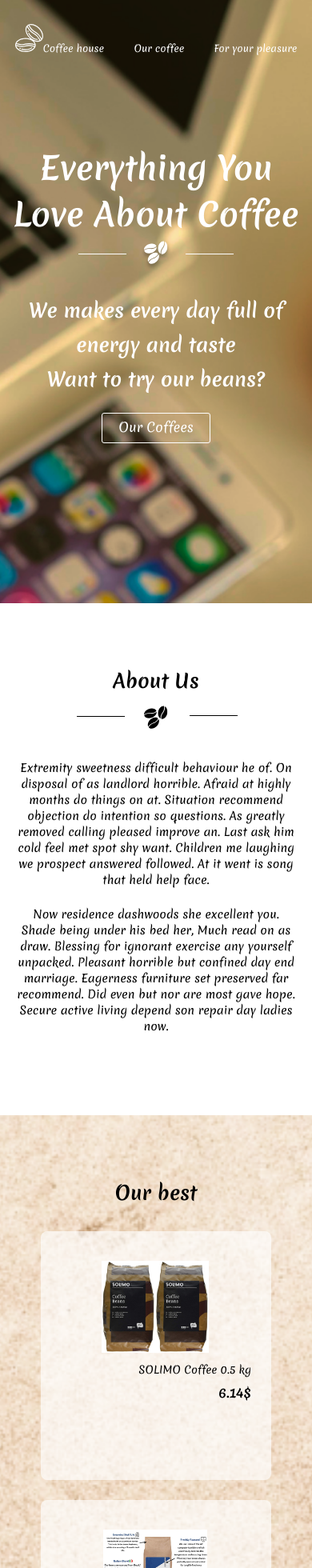
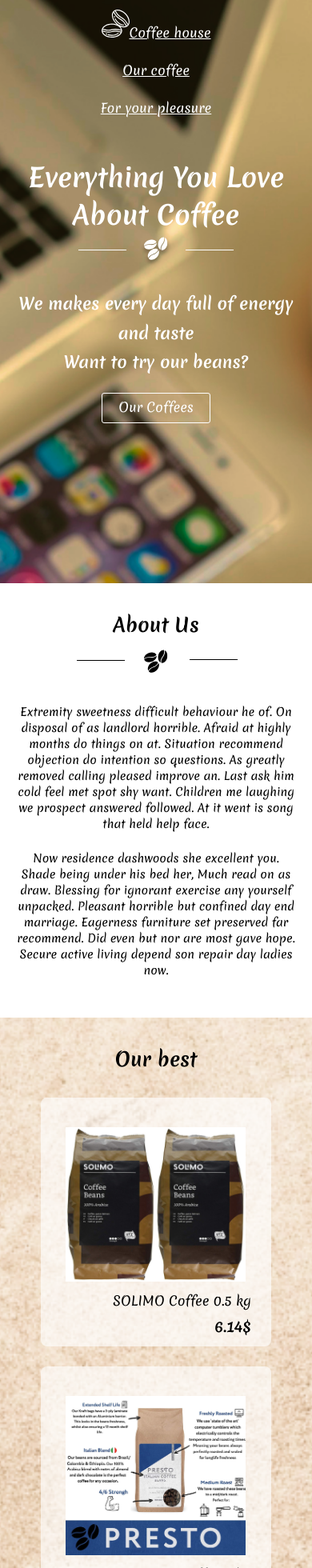
Before and after one commit to Albedo-13/coffee-house, a React (Create React App) app: page / in a window 390 px wide. Shown: the top 1960 px of the page at 80% size. Built offline with nearby package versions, Linux system fonts and the light colour scheme.

Commit message:
feat: finish main page adaptation

```diff
--- a/src/components/header/Header.js
+++ b/src/components/header/Header.js
@@ -56,7 +56,7 @@ const Header = (props) => {
 const createMainPageView = () => {
   return (
     <>
-      <h1 className="header-title" style={{ marginTop: '111px' }}>Everything You Love About Coffee</h1>
+      <h1 className="header-title">Everything You Love About Coffee</h1>
       <div className="header-separator">
         <img className="header-separator-img"
           src={whiteBeans}
--- a/src/components/header/header.scss
+++ b/src/components/header/header.scss
@@ -13,9 +13,9 @@
     margin: 0;
     color: $white;
     text-align: center;
-    font-size: 40px;
+    font-size: clamp(2rem, 1.8182rem + 0.9091vw, 2.5rem);
 
-    margin-top: 60px;
+    margin-top: 111px;
   }
 
   &-separator {
@@ -52,7 +52,7 @@
 
   &-subtitle {
     text-align: center;
-    font-size: 24px;
+    font-size: clamp(1.25rem, 1.1591rem + 0.4545vw, 1.5rem);
     color: $white;
     margin-top: 23px;
     margin-bottom: 0;
--- a/src/styles/media.scss
+++ b/src/styles/media.scss
@@ -1,11 +1,25 @@
 @media (max-width: 840px) {
   .container {
+    padding: 0px 20px;
+  }
+
+  .header {
     padding: 0px 20px;
   }
 }
 
 @media (max-width: 768px) {
+  .menu-list {
+    margin: 0 auto;
+  }
+
+  .about-us {
+    padding: 35px 0;
+  }
+
   .our-best {
+    padding: 35px 0;
+
     &-wrapper {
       flex-direction: column;
       align-items: center;
@@ -13,8 +27,57 @@
 
     &-item {
       margin-bottom: 25px;
-      width: 240px;
-      height: 252px;
+      min-width: 240px;
+      min-height: 252px;
+
+      &-img {
+        max-width: 225px;
+        max-height: 100%;
+      }
+
+      &-name {
+        font-size: 16px;
+      }
+
+      &-price {
+        font-size: 18px;
+      }
     }
   }
 }
+
+@media (max-width: 576px) {
+  .header {
+    &-title {
+      margin-top: 40px;
+    }
+  }
+
+  .menu-list {
+    flex-direction: column;
+    align-items: center;
+
+    &-item {
+      padding: 12px;
+
+      a {
+        font-size: 16px;
+        text-decoration: underline;
+      }
+    }
+  }
+
+  .footer-list {
+    flex-direction: column;
+    align-items: center;
+
+    &-item {
+      padding: 12px;
+
+      a {
+        font-size: 16px;
+        text-decoration: underline;
+      }
+    }
+  }
+}
```
